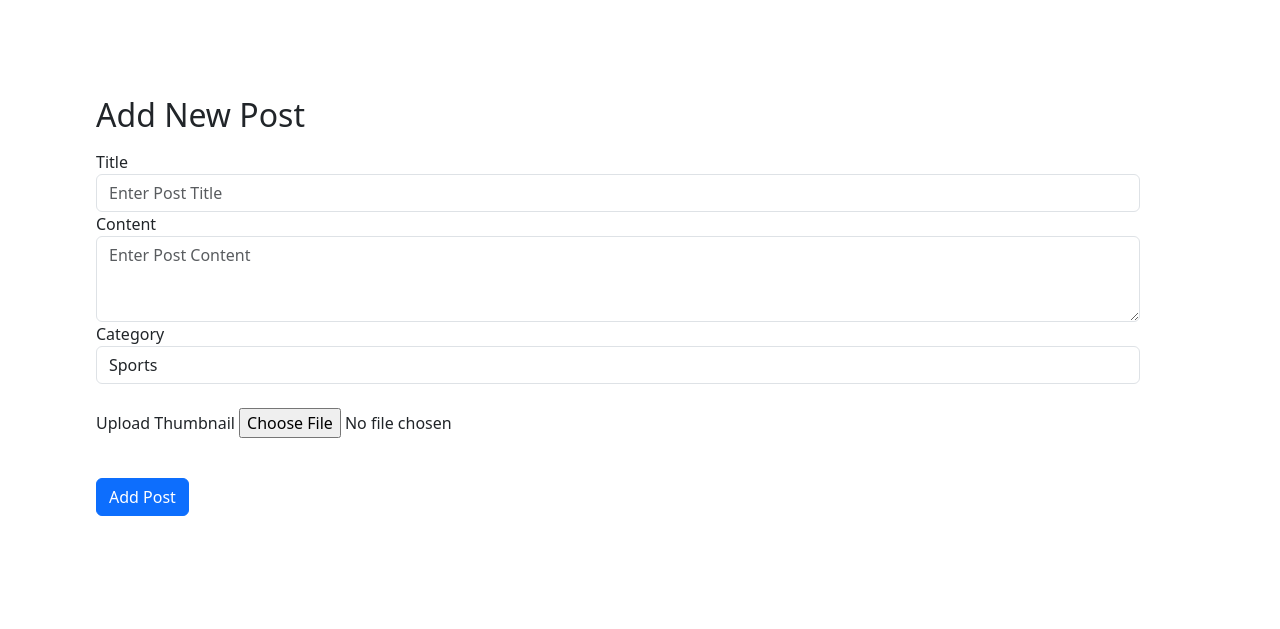
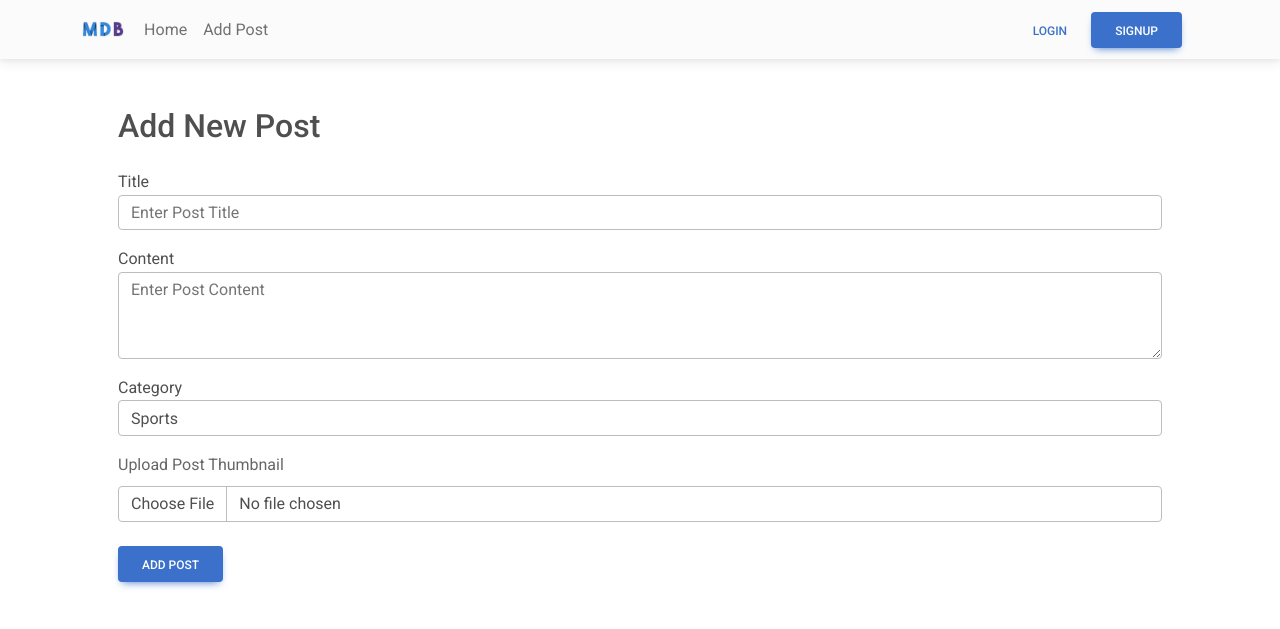
Before and after one commit to Hussein-Mourad/blog-website, a PHP site: page /createPost.php in a window 1280 px wide. Shown: the top 629 px of the page. Run offline with PHP 8.4, Linux system fonts and the light colour scheme; data comes from the database, SQL or seed files in the repository; some libraries are stand-ins or nearby versions.

Commit message:
new folder structure

```diff
--- a/controllers/auth.php
+++ b/controllers/auth.php
@@ -1,7 +1,8 @@
 <?php
 if (!isset($_SESSION))
     session_start();
-require_once("./db.php");
+
+require_once __DIR__. '/../db.php';
 
 
 class User
--- a/controllers/categories.php
+++ b/controllers/categories.php
@@ -2,9 +2,9 @@
 if (!isset($_SESSION))
     session_start();
 
-require_once "auth.php";
-require_once "db.php";
-require_once "config.php";
+require_once __DIR__. '/auth.php';
+require_once __DIR__. '/../db.php';
+require_once __DIR__. '/../config.php';
 
 
 
--- a/controllers/posts.php
+++ b/controllers/posts.php
@@ -2,9 +2,9 @@
 if (!isset($_SESSION))
     session_start();
 
-require_once "auth.php";
-require_once "db.php";
-require_once "config.php";
+require_once __DIR__. '/auth.php';
+require_once __DIR__. '/../db.php';
+require_once __DIR__. '/../config.php';
 
 
 
--- a/createPost.php
+++ b/createPost.php
@@ -1,5 +1,10 @@
 <?php
-require_once "controllers/categories.php";
+
+require_once __DIR__. '/controllers/auth.php';
+require_once __DIR__. '/controllers/categories.php';
+require_once __DIR__. '/utils.php';
+
+$user = Auth::isAuth();
 $categories = Category::getAllCategories();
 if (isset($_SESSION['upload_result']['error']))
     $upload_error = $_SESSION['upload_result']['error'];
@@ -10,6 +15,7 @@ if (isset($_SESSION['errors']))
 unset($_SESSION['upload_result']);
 unset($_SESSION['errors']);
 ?>
+
 <!DOCTYPE html>
 <html lang="en">
 
@@ -17,14 +23,89 @@ unset($_SESSION['errors']);
     <meta charset="UTF-8">
     <meta name="viewport" content="width=device-width, initial-scale=1.0">
     <title>Create Post</title>
-    <link rel="stylesheet" href="assets/dist/css/bootstrap.min.css">
+    <!-- Font Awesome -->
+    <link rel="stylesheet" href="assets/fontawesome-free-6.0.0-web/css/all.min.css" />
+    <!-- Google Fonts Roboto -->
+    <link rel="stylesheet" href="https://fonts.googleapis.com/css2?family=Roboto:wght@300;400;500;700;900&display=swap" />
+    <!-- MDB -->
+    <link rel="stylesheet" href="assets/mdb5/css/mdb.min.css" />
 </head>
 
 <body>
-    <div class="container m-5 p-5">
-        <form action="handleCreatePost.php" method="post" enctype="multipart/form-data">
-            <h2 class="mb-3">Add New Post</h2>
-            <div class="form-group">
+    <!-- Navbar -->
+    <nav class="navbar navbar-expand-lg navbar-light bg-light sticky-top">
+
+        <!-- Container wrapper -->
+        <div class="container">
+            <!-- Navbar brand -->
+            <a class="navbar-brand me-2" href="https://mdbgo.com/">
+                <img src="assets/imgs/mdb-transaprent-noshadows.webp" height="16" alt="MDB Logo" loading="lazy" style="margin-top: -1px;" />
+            </a>
+
+            <!-- Toggle button -->
+            <button class="navbar-toggler" type="button" data-mdb-toggle="collapse" data-mdb-target="#navbarButtonsExample" aria-controls="navbarButtonsExample" aria-expanded="false" aria-label="Toggle navigation">
+                <i class="fas fa-bars"></i>
+            </button>
+
+            <!-- Collapsible wrapper -->
+            <div class="collapse navbar-collapse" id="navbarButtonsExample">
+                <!-- Left links -->
+                <ul class="navbar-nav me-auto mb-2 mb-lg-0">
+                    <?php
+                    if ($user && $user->getRole() === 'admin') {
+                    ?>
+                        <li class="nav-item">
+                            <a class="nav-link" href="dashboard.php">Dashboard</a>
+                        </li>
+                    <?php
+                    }
+                    ?>
+                    <li class="nav-item">
+                        <a class="nav-link" href="#">Home</a>
+                    </li>
+                    <li class="nav-item">
+                        <a class="nav-link" href="createPost.php">Add Post</a>
+                    </li>
+                </ul>
+                <!-- Left links -->
+
+                <div class="d-flex align-items-center">
+                    <?php
+                    if ($user) {
+                    ?>
+                        <a href="forms/handleLogout.php">
+                            <button type="button" class="btn btn-primary px-3 me-2">
+                                Logout
+                            </button>
+                        </a>
+                    <?php
+                    } else {
+                    ?>
+                        <a href="login.php">
+                            <button type="button" class="btn btn-link px-3 me-2">
+                                Login
+                            </button>
+                        </a>
+                        <a href="signup.php">
+                            <button type="button" class="btn btn-primary me-3">
+                                Signup
+                            </button>
+                        </a>
+                    <?php
+                    }
+                    ?>
+                </div>
+            </div>
+            <!-- Collapsible wrapper -->
+        </div>
+        <!-- Container wrapper -->
+    </nav>
+    <section class="container p-5">
+
+        <div>
+            <form action="forms/handleCreatePost.php" method="post" enctype="multipart/form-data">
+                <h2 class="mb-4">Add New Post</h2>
+                <div class="form-group mb-3">
                     <label for="title">Title</label>
                     <input name="title" type="text" class="form-control" id="title" placeholder="Enter Post Title" required>
                     <?php
@@ -36,7 +117,7 @@ unset($_SESSION['errors']);
                     ?>
                     <!-- <small id="emailHelp" class="form-text text-muted">We'll never share your email with anyone else.</small> -->
                 </div>
-            <div class="form-group">
+                <div class="form-group mb-3">
                     <label for="content">Content</label>
                     <textarea name="content" class="form-control" id="content" rows="3" placeholder="Enter Post Content" required></textarea>
                     <?php
@@ -47,7 +128,7 @@ unset($_SESSION['errors']);
                     }
                     ?>
                 </div>
-            <div class="form-group">
+                <div class="form-group mb-3">
                     <label for="category">Category</label>
                     <select name="category" class="form-control" id="category">
                         <?php
@@ -68,9 +149,9 @@ unset($_SESSION['errors']);
                     }
                     ?>
                 </div>
-            <div class="form-group my-4">
-                <label for="thumbnail">Upload Thumbnail</label>
-                <input name="thumbnail" type="file" class="form-control-file" id="thumbnail">
+                <div class="form-group mb-4">
+                    <label for="thumbnail" class="form-label">Upload Post Thumbnail</label>
+                    <input name="thumbnail" type="file" class="form-control" id="thumbnail">
                     <?php
                     if ($upload_error) {
                     ?>
@@ -79,9 +160,10 @@ unset($_SESSION['errors']);
                     }
                     ?>
                 </div>
-            <input name="submit" type="submit" class="btn btn-primary mt-3" value="Add Post" />
+                <input name="submit" type="submit" class="btn btn-primary" value="Add Post" />
             </form>
         </div>
+    </section>
 </body>
 
 </html>
--- a/forms/handleLogin.php
+++ b/forms/handleLogin.php
@@ -1,5 +1,6 @@
 <?php
-require_once "../controllers/auth.php";
+require_once __DIR__. '/../controllers/auth.php';
+
 $email = $_POST["email"];
 $password = $_POST["password"];
 $user = Auth::login($email, $password);
--- a/forms/handleSignup.php
+++ b/forms/handleSignup.php
@@ -1,5 +1,7 @@
 <?php
-require_once "../controllers/auth.php";
+
+require_once __DIR__. '/../controllers/auth.php';
+
 $firstName = $_POST['firstName'];
 $lastName = $_POST['lastName'];
 $email = $_POST['email'];
--- a/login.php
+++ b/login.php
@@ -1,5 +1,7 @@
 <?php
-require_once("./controllers/auth.php");
+
+require_once __DIR__ . '/controllers/auth.php';
+
 if (!isset($_SESSION))
 	session_start();
 Auth::preventAuth();
@@ -47,7 +49,7 @@ unset($_SESSION['errors']);
 				</div>
 				<div class="col-md-8 col-lg-6 col-xl-4 offset-xl-1">
 					<h1 class="pb-4">Login</h1>
-					<form action="handleLogin.php" method="post">
+					<form action="forms/handleLogin.php" method="post">
 						<!-- Email input -->
 						<div class="form-outline mb-4">
 							<label class="form-label" for="emailField">Email address</label>
--- a/utils.php
+++ b/utils.php
@@ -1,5 +1,5 @@
 <?php
-require_once "config.php";
+require_once __DIR__ . '/config.php';
 
 function uploadFile($fieldName)
 {
@@ -41,7 +41,8 @@ function uploadFile($fieldName)
     return isset($_SESSION['upload_result']);
 }
 
-function timeAgo($timestamp) {
+function timeAgo($timestamp)
+{
     $now = time();
     $difference = $now - $timestamp;
 
```
Also changed, not shown: forms/handleCreatePost.php (+5 -3 lines), index.php (+16 -7 lines), signup.php (+5 -3 lines). Lines whose indentation alone changed are shown as unchanged.
